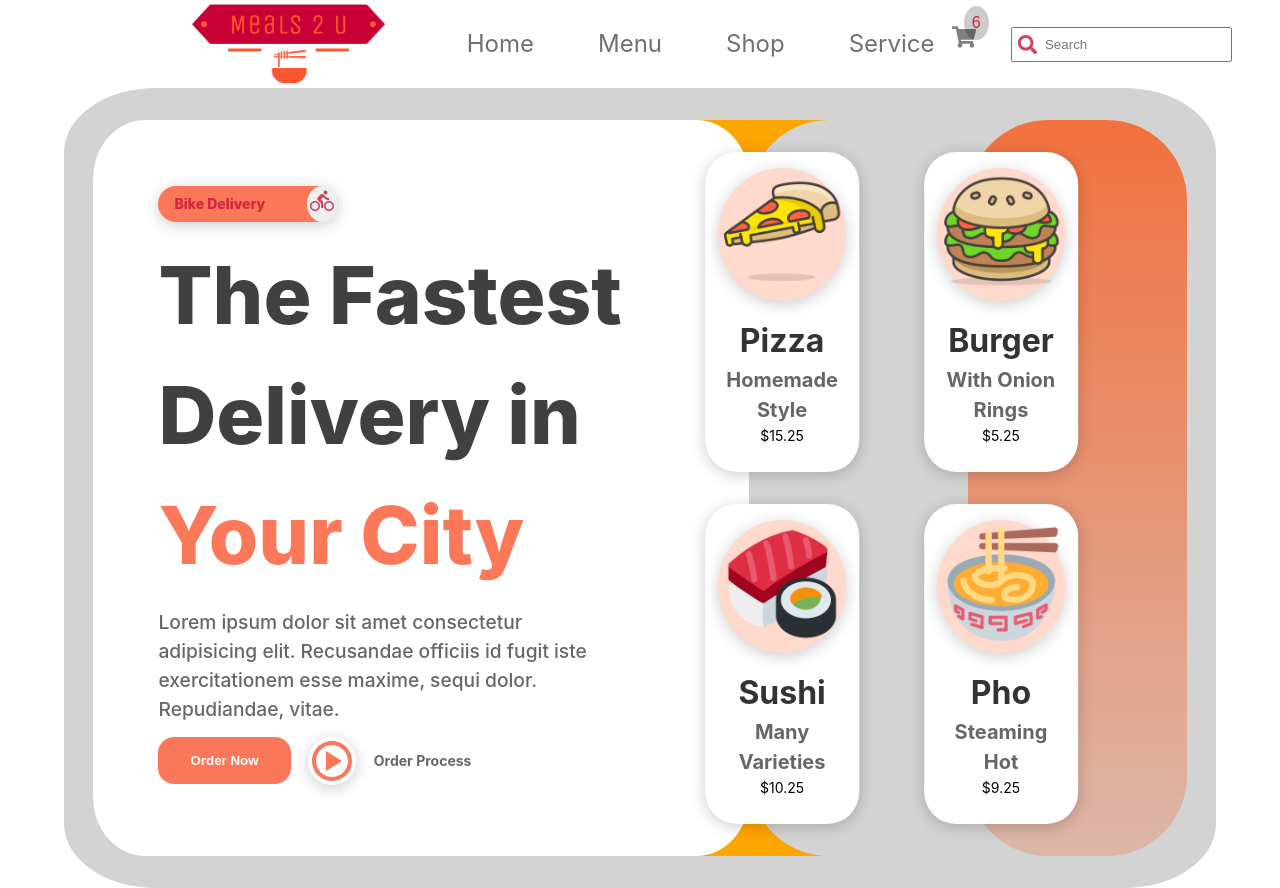
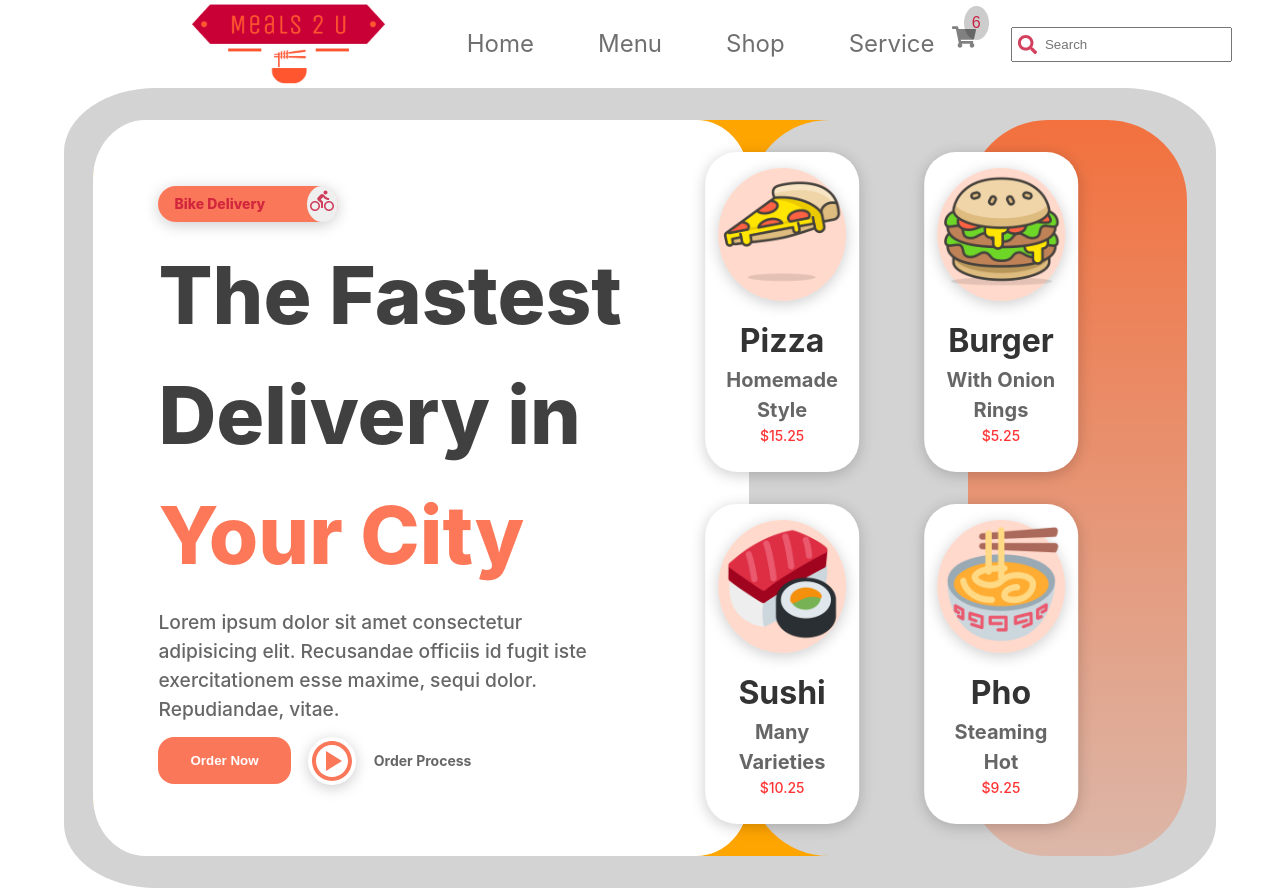
Before and after one commit to Jscorz/React-Food-Delivery-App, a React (Create React App) app: page / in a window 1280 px wide. Built offline with nearby package versions, Linux system fonts and the light colour scheme.

Commit message:
added styling for back home button on menu page and changed font-weight/styling in some small spots

```diff
--- a/src/components/BackHome.js
+++ b/src/components/BackHome.js
@@ -24,7 +24,6 @@ const Wrapper = styled.section`
     cursor: pointer;
     margin-left: 10%;
     margin-top: 10%;
-
     border: none;
     padding: 1rem 2rem;
     border-radius: 1rem;
--- a/src/components/EmailCard.js
+++ b/src/components/EmailCard.js
@@ -59,7 +59,7 @@ const Wrapper = styled.section`
   }
 
   .email {
-    font-weight: 700;
+    font-weight: 500;
     font-size: 2rem;
     white-space: nowrap;
     margin-right: 1rem;
--- a/src/components/FoodOptions.js
+++ b/src/components/FoodOptions.js
@@ -17,7 +17,7 @@ const FoodOptions = () => {
                 </div>
                 <h2>{item.name}</h2>
                 <h3>{item.description}</h3>
-                <p>${item.price}</p>
+                <p className='price'>${item.price}</p>
               </div>
             </section>
           );
@@ -34,7 +34,7 @@ const FoodOptions = () => {
                 </div>
                 <h2>{item.name}</h2>
                 <h3>{item.description}</h3>
-                <p>${item.price}</p>
+                <p className='price'>${item.price}</p>
               </div>
             </section>
           );
@@ -160,9 +160,9 @@ box-shadow: 0px 3px 15px rgba(0, 0, 0, 0.2);
        }
   }
 
-  p {
-      color: rgba(0,0,0,0.6)
-      font-weight: 300;
+  .price {
+    color: rgba(255, 0, 0, 0.801);
+      font-weight: 500;
   }
 `;
 
--- a/src/components/Menu.js
+++ b/src/components/Menu.js
@@ -13,11 +13,16 @@ const Menu = () => {
             <main className='card'>
               <p>No menu from us, but here are some </p>
               <span>great options</span>
-              <Link to='/Shop'>
-                <button>
-                  <BsArrowRightCircle />
-                </button>
-              </Link>
+              <div className='button-container'>
+                <Link to='/'>
+                  <button className='home'>Back to Home</button>
+                </Link>
+                <Link to='/Shop'>
+                  <button className='button'>
+                    <BsArrowRightCircle />
+                  </button>
+                </Link>
+              </div>
             </main>
           </div>
         </article>
@@ -89,23 +94,51 @@ const Wrapper = styled.section`
     text-align: center;
   }
 
-  button {
+  .button {
     color: rgba(255, 72, 0, 0.6);
     font-size: 3.5rem;
+    margin-bottom: -10%;
 
     background: transparent;
     border: none;
-    margin-left: 2rem;
+    margin-left: 1rem;
     cursor: pointer;
     transition: all 0.2s;
+    transform: translateY(35%);
 
     &:hover {
-      transform: translateX(3%);
+      transform: translateY(37%);
       color: rgba(255, 72, 0, 0.9);
+    }
+    &-container {
+      display: flex;
+      align-items: center;
+      justify-content: center;
     }
   }
 
   span {
     color: rgba(255, 72, 0, 0.6);
   }
+
+  .home {
+    background-color: light-grey;
+    color: rgba(0, 0, 0, 0.8);
+    font-weight: 800;
+    text-transform: capitalize;
+    cursor: pointer;
+
+    border: none;
+    padding: 1rem 2rem;
+    border-radius: 1rem;
+
+    &:hover {
+      transform: translateY(-3%);
+      background-color: rgba(0, 0, 0, 0.1);
+      color: white;
+    }
+    & Link {
+      text-decoration: none;
+    }
+  }
 `;
--- a/src/components/Navbar.js
+++ b/src/components/Navbar.js
@@ -88,9 +88,15 @@ const Wrapper = styled.section`
     opacity: 0.7;
     transition: all 0.2s;
 
-    &:hover,
-    &:active {
+    &:hover {
       opacity: 1;
+    }
+  }
+
+  li {
+    &:hover {
+      opacity: 1;
+      transform: translateY(-3%);
     }
   }
 
```
